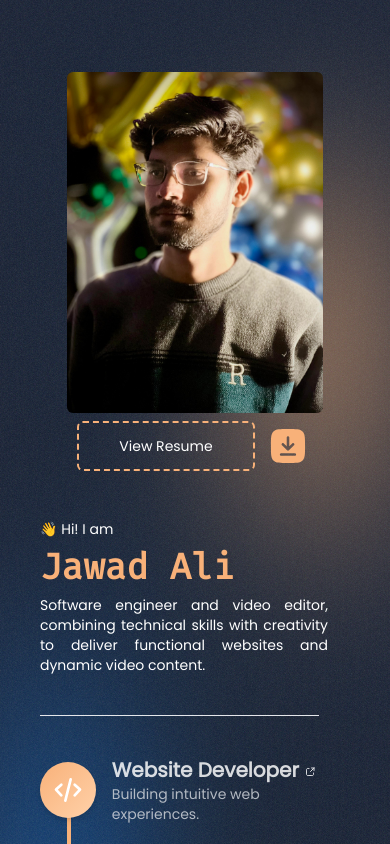
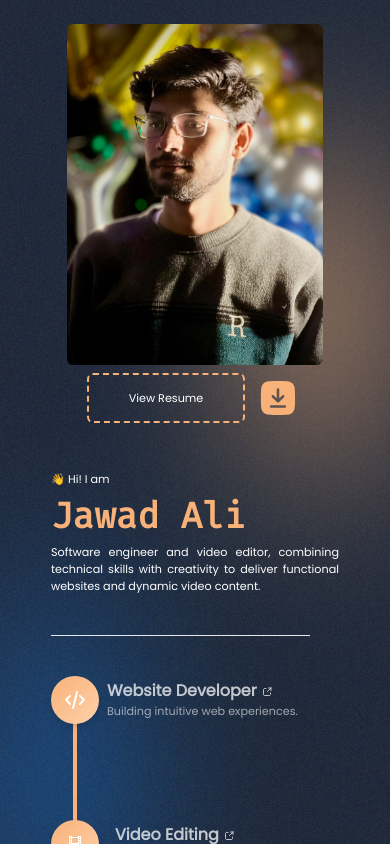
Before and after one commit to Jawad-Ali2/personal-portfolio, a Next.js app in the folder frontend/: page / in a window 390 px wide. Shown: the top 844 px of the page. Built offline with nearby package versions, Linux system fonts and the light colour scheme; what tailwind-clip-path would draw is missing.

Commit message:
Add responsiveness

```diff
--- a/frontend/src/app/globals.css
+++ b/frontend/src/app/globals.css
@@ -92,13 +92,13 @@ body {
 }
 
 .main-heading {
-  @apply font-semibold md:text-5xl text-4xl;
+  @apply font-semibold lg:text-5xl text-4xl;
 }
 
 .sub-heading{
-  @apply sm:text-2xl text-xl font-semibold;
+  @apply sm:text-xl lg:text-2xl text-[1rem] font-semibold;
 }
 
 .sub-text{
-  @apply md:text-lg sm:text-base text-sm;
+  @apply lg:text-lg sm:text-[0.9rem] text-[0.7rem];
 }
--- a/frontend/src/app/page.tsx
+++ b/frontend/src/app/page.tsx
@@ -4,11 +4,11 @@ import { motion } from "framer-motion";
 
 export default function Home() {
   return (
-    <div className="relative min-h-screen w-full noise-bg bg-[#161E31] select-none pt-12">
+    <div className="flex justify-center items-center relative min-h-screen w-full noise-bg bg-[#161E31] select-none">
       {/* Main Content Section */}
-      <div className="flex md:flex-row flex-col-reverse items-center m-auto space-y-6 md:space-y-24">
+      <div className="flex justify-around md:flex-row flex-col-reverse items-center m-auto space-y-6 md:space-y-10">
         {/* Introduction Section */}
-        <div className="flex-1 text-white md:mt-0 m-10 items-start justify-center flex z-10">
+        <div className="text-white md:px-10 md:pt-24 md:m-0 m-10 items-start justify-center flex z-10 max-w-xl">
           <motion.div
             initial={{ x: -100, opacity: 0 }}
             animate={{ x: 0, opacity: 1 }}
@@ -18,7 +18,7 @@ export default function Home() {
             <h1 className="main-heading my-2 text-[#F8B179] font-firaCode">
               Jawad Ali
             </h1>
-            <p className="select-none sub-text sm:max-w-96 max-w-72 text-justify">
+            <p className="select-none sub-text sm:max-w-md max-w-72 text-justify">
               Software engineer and video editor, combining technical skills
               with creativity to deliver functional websites and dynamic video
               content.
@@ -28,22 +28,22 @@ export default function Home() {
               animate={{ width: "90%" }}
               transition={{ ease: "easeOut", duration: 1 }}
             >
-              <hr className="my-10" />
+              <hr className="my-10 md:my-6 lg:my-10" />
             </motion.div>
             <div className="relative flex flex-col items-start gap-12">
               {/* Web Developer Section */}
-              <div className="flex items-center gap-4">
+              <div className="flex items-center sm:gap-4 gap-2">
                 <div className="relative z-10">
                   <Image
                     src="/icons/code.svg"
                     alt="Website Developer Icon"
-                    className="sm:h-16 sm:w-16 h-14 w-14 p-3 rounded-full bg-gradient-to-br from-[#F8B179] to-[#FFD1A9] shadow-md transition-transform duration-300"
+                    className="sm:h-16 sm:w-16 h-12 w-12 p-3 rounded-full bg-gradient-to-br from-[#F8B179] to-[#FFD1A9] shadow-md transition-transform duration-300"
                     height={64}
                     width={64}
                   />
                 </div>
                 <div className="flex flex-col animate-pulse">
-                  <h3 className="sub-heading text-white ">
+                  <h3 className="sub-heading text-white">
                     Website Developer{" "}
                     <Image
                       src="/icons/external-link.svg"
@@ -59,7 +59,7 @@ export default function Home() {
                 </div>
               </div>
               <div className="relative">
-                <div className="absolute sm:left-[30px] left-[26.5px] -bottom-[50px] h-28 w-1 rounded-md bg-[#F8B179] z-0"></div>
+                <div className="absolute sm:left-[30px] left-[22px] -bottom-[55px] h-32 w-1 rounded-md bg-[#F8B179] z-0"></div>
               </div>
               {/* Video Editing Section */}
               <div className="flex items-center gap-4">
@@ -67,7 +67,7 @@ export default function Home() {
                   <Image
                     src="/icons/video-editing.svg"
                     alt="Video Editing Icon"
-                    className="sm:h-16 sm:w-16 h-14 w-14 p-3 rounded-full bg-gradient-to-br from-[#F8B179] to-[#FFD1A9] shadow-md transition-transform duration-300"
+                    className="sm:h-16 sm:w-16 h-12 w-12 p-3 rounded-full bg-gradient-to-br from-[#F8B179] to-[#FFD1A9] shadow-md transition-transform duration-300"
                     height={64}
                     width={64}
                   />
@@ -97,17 +97,17 @@ export default function Home() {
           initial={{ opacity: 0, y: 10 }}
           animate={{ opacity: 1, y: 0 }}
           transition={{ duration: 2 }}
-          className="flex flex-col flex-1 text-white items-center justify-center"
+          className="flex flex-col text-white sm:pt-16 items-center justify-center"
         >
           <Image
-            className="select-none rounded-md z-100 sm:max-w-lg max-w-64"
+            className="select-none rounded-md z-100 lg:max-w-lg sm:max-w-[19rem] max-w-64 md:pr-10"
             src={"/myself.jpg"}
             alt="pic"
             height={400}
             width={400}
           />
           <div className="flex m-2 space-x-2">
-            <button className="border-2 sm:px-24 px-10 sub-text rounded-md border-[#F8B179] border-dashed">
+            <button className="border-2 lg:px-24 sm:px-16 px-10 sub-text rounded-md border-[#F8B179] border-dashed">
               View Resume
             </button>
             <button className="">
@@ -121,15 +121,6 @@ export default function Home() {
           </div>
         </motion.div>
       </div>
-
-      {/* Additional Content Section
-      <div className="mt-12 text-center space-y-20">
-        <h2 className="text-3xl font-bold text-[#F8B179]">More About Me</h2>
-        <p className="text-gray-300 mt-4 max-w-xl mx-auto">
-          I am passionate about delivering solutions that merge functionality
-          with visual appeal. Always eager to learn and grow!
-        </p>
-      </div> */}
     </div>
   );
 }
```
